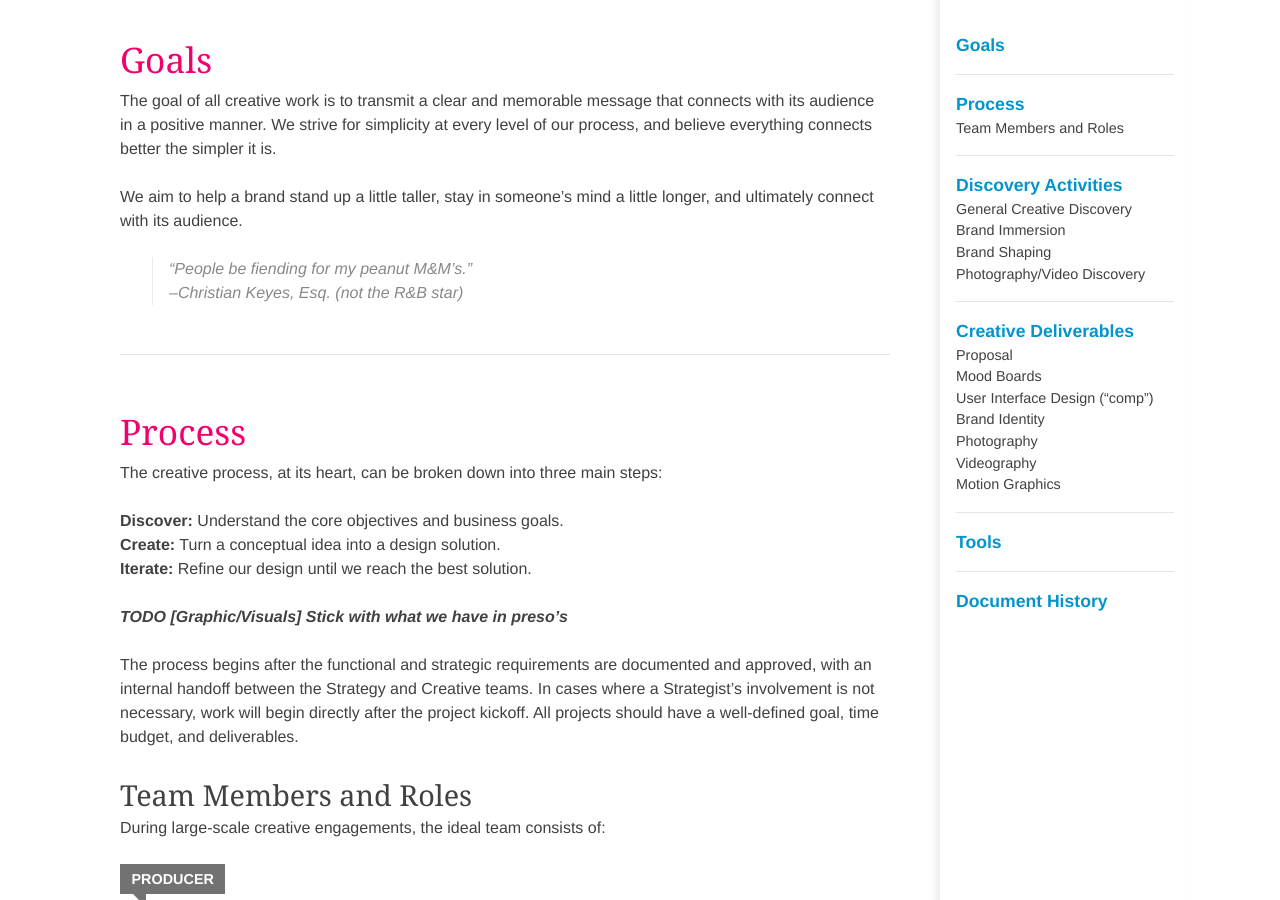
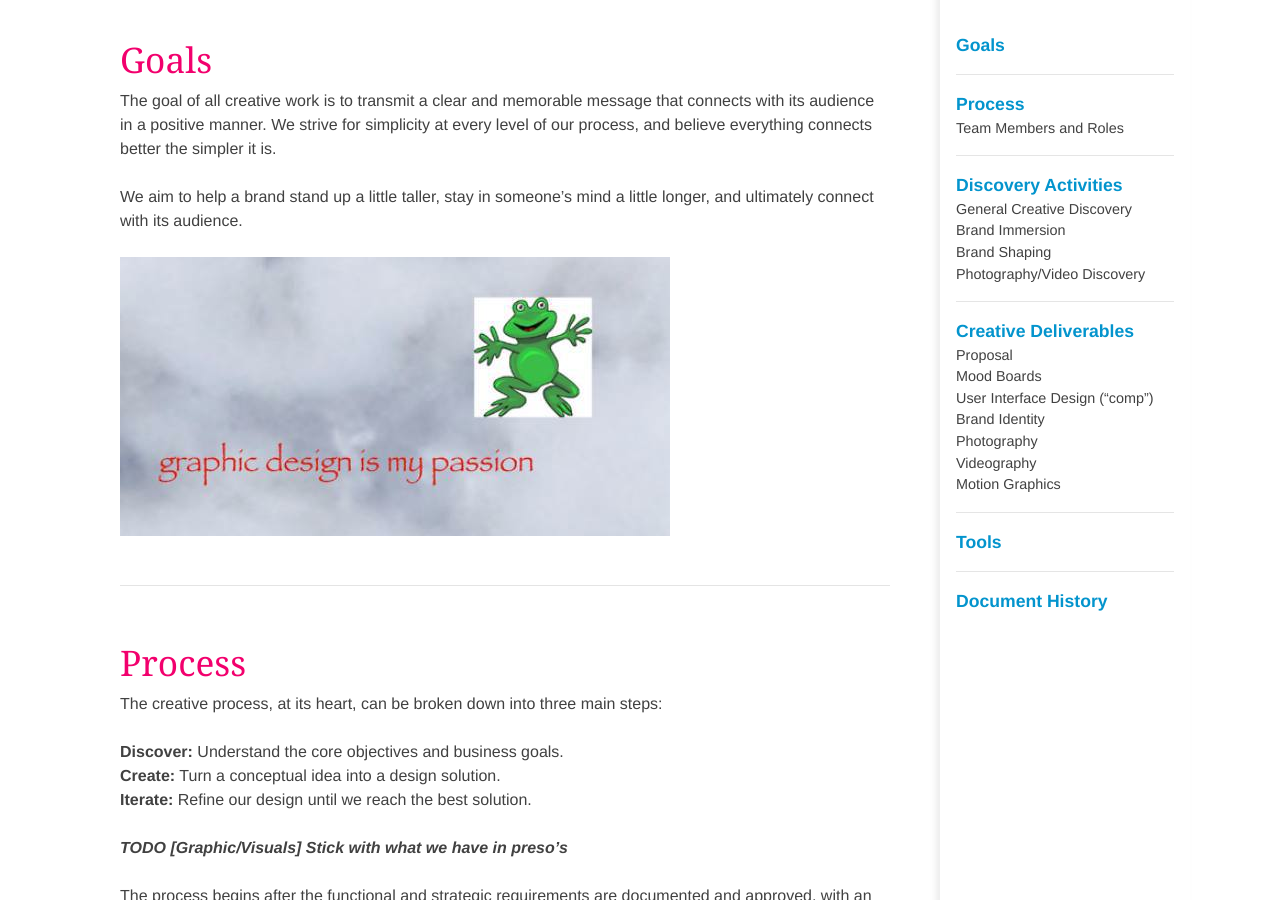
Before and after one commit to imarc/handbook, a Jekyll site: the page built from creative.markdown, in a window 1280 px wide and 900 px high, scrolled down 434 px. Built offline with Jekyll 4.4.1, drawn with Linux system fonts in a browser that asks for light colours; nearby versions of some CDN libraries; some web fonts are replaced.

Commit message:
Passion. Please to revert.

```diff
--- a/creative.markdown
+++ b/creative.markdown
@@ -20,9 +20,7 @@ The goal of all creative work is to transmit a clear and memorable message that
 
 We aim to help a brand stand up a little taller, stay in someone's mind a little longer, and ultimately connect with its audience.
 
-> "People be fiending for my peanut M&M's." <br>
-> –Christian <blink>Keyes</blink>, Esq. (not the R&B star)
-
+![Froggy](img/creative/froggy.png)
 
 ## Process ##
 The creative process, at its heart, can be broken down into three main steps:
```
Also changed, not shown: img/creative/froggy.png (added).
